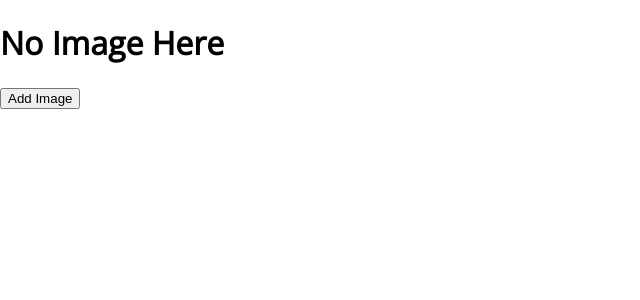
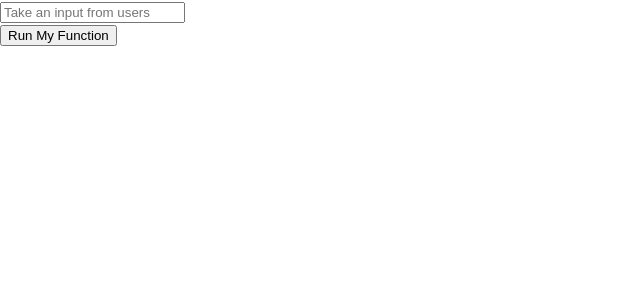
Before and after one commit to A3shaq/fetchData-redux-saga, a React (Create React App) app: page / in a window 1280 px wide. Shown: the top 300 px of the page, without its empty margins (0-640 px from the left). Built offline with nearby package versions, Linux system fonts and the light colour scheme.

Commit message:
feat(React Class#4): * Teah Arrow functions * Teach How change state of any input in reat * Teach What is onChange and how its work

```diff
--- a/src/Parent.js
+++ b/src/Parent.js
@@ -22,9 +22,6 @@ function Parent() {
 
     return (
         <div>
-            {/* <h1>I'm  Parent</h1>
-            <FirstChild name={title1} age='22' />
-            <SecondChild name={title2} age={19} /> */}
 
             <h1> {flag === true ? <img style={{ width: "50%" }} src={LED} alt="Image Not Found" /> : "No Image Here"}</h1>
 
--- a/src/main.js
+++ b/src/main.js
@@ -1,10 +1,55 @@
-import React from 'react'
-import Parent from "./Parent"
+import React, { useState } from 'react'
+// import Parent from "./Parent"
+
+
+//Assigment
+// using state
+// email = admin@domain.com
+// Password = abc123
+// Show login Successfull
 
 function Main() {
+    const [name, setName] = useState("")
+    // name = ""
+    // name = "Ammar"
+    //Normal Function
 
+
+
+    // Normal function
+    function add(a, b) {
+        // Any work here
+        console.log("add runs", a, b)
+        return a + b;
+    }
+
+    const subtract = function (a, b) { console.log("Subrtract runs", a, b); return a - b; }
+
+    // Arrow functions in Js
+    // Arrow function is always anonyoums
+    // function = ""=>""
+    // single line statement does not need return key word in arrow functions
+
+    const myFirstArrowFunction = () => console.log("Arrow function")
+
+    // for set value of input
+    const handleChangeName = (e) => {
+        console.log("Event", e.target.value)
+        // console.log(name)
+        setName(e.target.value)
+    }
+
+    console.log("name", name)
     return (
-        <Parent />
+
+        <div>
+            <input placeholder="Take an input from users" value={name} onChange={(e) => handleChangeName(e)} />
+
+            <div> <button onClick={() => add(2, 3)}>Run My Function</button>
+
+            </div>
+        </div>
+
     )
 }
 
```
